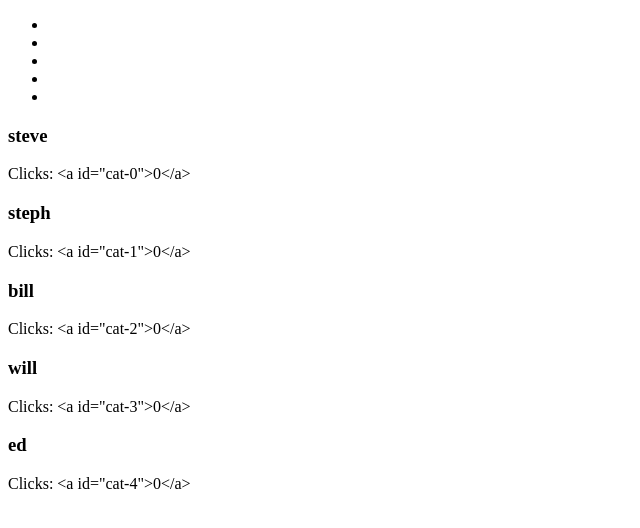
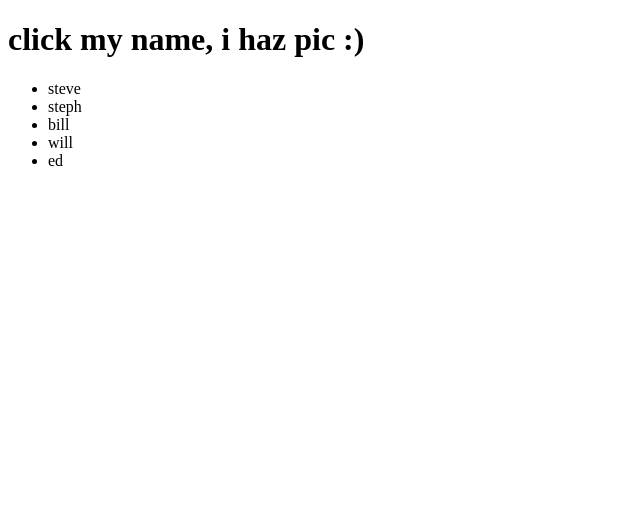
Before and after one commit to anotherjoshsmith/js-design-patterns, a plain HTML site: page lesson_1/index.html in a window 1280 px wide. Shown: the whole page, without its empty margins (0-640 px from the left). Drawn offline with Linux system fonts and the light colour scheme.

Commit message:
Finished cat clicker premium!

```diff
--- a/lesson_1/index.html
+++ b/lesson_1/index.html
@@ -5,36 +5,11 @@
     <title>Cat Clicker *Premium*</title>
 </head>
 <body>
+    <script>
+        var header = document.createElement('H1');
+        header.textContent = 'click my name, i haz pic :)';
+        document.body.appendChild(header);
 
-    <!--<h3>Steven</h3>-->
-    <!--<p>Clicks: <a id="count_1">0</a></p>-->
-    <!--<p id="cat-1">-->
-        <!--<img src="img/steve.jpg"-->
-        <!--alt="i haz counter">-->
-    <!--</p>-->
-    <!--<h3>Stephen</h3>-->
-    <!--<p>Clicks: <a id="count_2">0</a></p>-->
-    <!--<p id="cat-2">-->
-        <!--<img src="img/steph.jpg"-->
-             <!--alt="i haz counter">-->
-    <!--</p>-->
-    <script>
-        // var count_1 = 0;
-        // var count_2 = 0;
-        //
-        // var elem1 = document.getElementById('cat-1');
-        // elem1.addEventListener('click', function(){
-        //     //the element has been clicked... do stuff here
-        //     count_1 += 1;
-        //     document.getElementById('count_1').innerHTML = count_1;
-        // }, false);
-        //
-        // var elem2 = document.getElementById('cat-2');
-        // elem2.addEventListener('click', function(){
-        //     //the element has been clicked... do stuff here
-        //     count_2 += 1;
-        //     document.getElementById('count_2').innerHTML = count_2;
-        // }, false);
         var list = document.createElement('UL');
         list.setAttribute('id', 'cat-list');
         document.body.appendChild(list);
@@ -43,32 +18,63 @@
 
         var idx;
         for (idx in cats) {
+            // create cat list
+            var cat_name = document.createTextNode(cats[idx]);
             var node = document.createElement('LI');
-            var textnode = document.createTextNode(cats[idx]);
-            node.appendChild(textnode);
+            node.appendChild(cat_name);
+            node.setAttribute('id', cats[idx]);
+            node.setAttribute('onclick', 'toggleKitty(this.id)');
             list.appendChild(node);
 
+            // create div for each kitty
             var div = document.createElement('DIV');
-            div.setAttribute('id', cats[idx]);
+            div.setAttribute('id', cats[idx] + '-div');
+            div.style.display = 'none';
+            // create header w/ cat name
+            var header = document.createElement('H3');
+            var name_text = document.createTextNode(cats[idx]);
+            header.appendChild(name_text);
+            // create click counter
+            var clicks = document.createElement('P');
+            var click_text = document.createTextNode('Clicks: ');
+            clicks.appendChild(click_text);
+            var counter = document.createElement('A');
+            counter.setAttribute('id', 'count-' + idx);
+            var count_text = document.createTextNode('0');
+            counter.appendChild(count_text);
+            clicks.appendChild(counter);
+            // add pretty pic by name
+            var pic = document.createElement('IMG');
+            pic.setAttribute('src', 'img/' + cats[idx] + '.jpg');
+            pic.setAttribute('id', 'cat-' + idx);
 
-            var header = document.createElement('H3');
-            header.appendChild(textnode);
-            var counter = document.createElement('P');
-            var count_text = document.createTextNode('Clicks: <a id="cat-' + idx + '">0</a>');
-            counter.appendChild(count_text);
+            // add event listener to pic
+            var count = 0;
 
+            pic.addEventListener('click', (function(numCopy, idxCopy) {
+                return function() {
+                    numCopy += 1;
+                    document.getElementById('count-' + idxCopy).innerHTML = numCopy;
+                };
+            })(count, idx));
+
+            // add all our elements to the html
             div.appendChild(header);
-            div.appendChild(counter);
-            // div.appendChild(pic);
+            div.appendChild(clicks);
+            div.appendChild(pic);
 
             document.body.appendChild(div);
+        }
 
-        };
-
-
+        function toggleKitty(name) {
+            console.log(name);
+            var x = document.getElementById(name + '-div');
+            if (x.style.display === "none") {
+                x.style.display = "block";
+            } else {
+                x.style.display = "none";
+            }
+        }
     </script>
-
-
 </body>
-
 </html>
```
